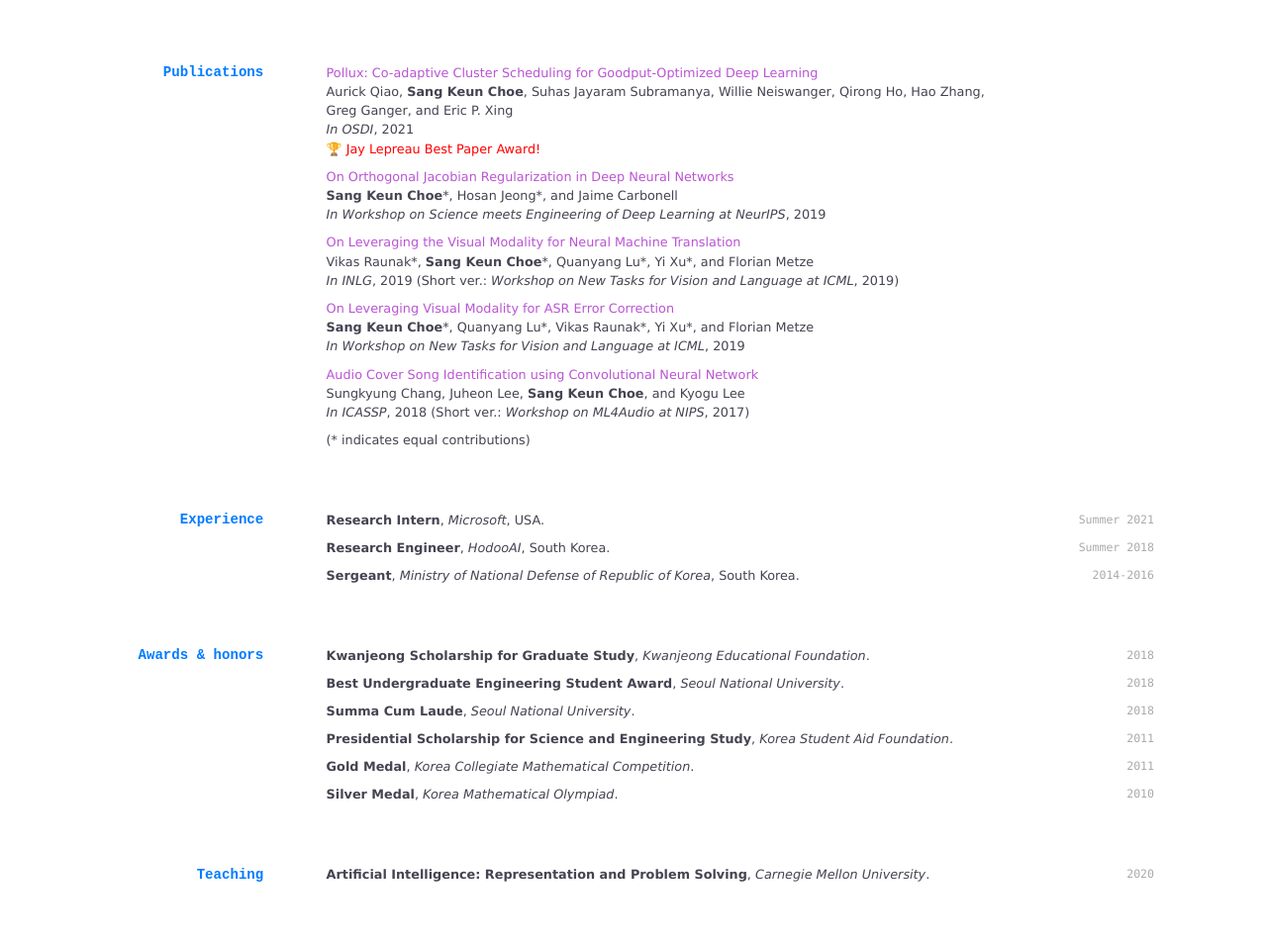
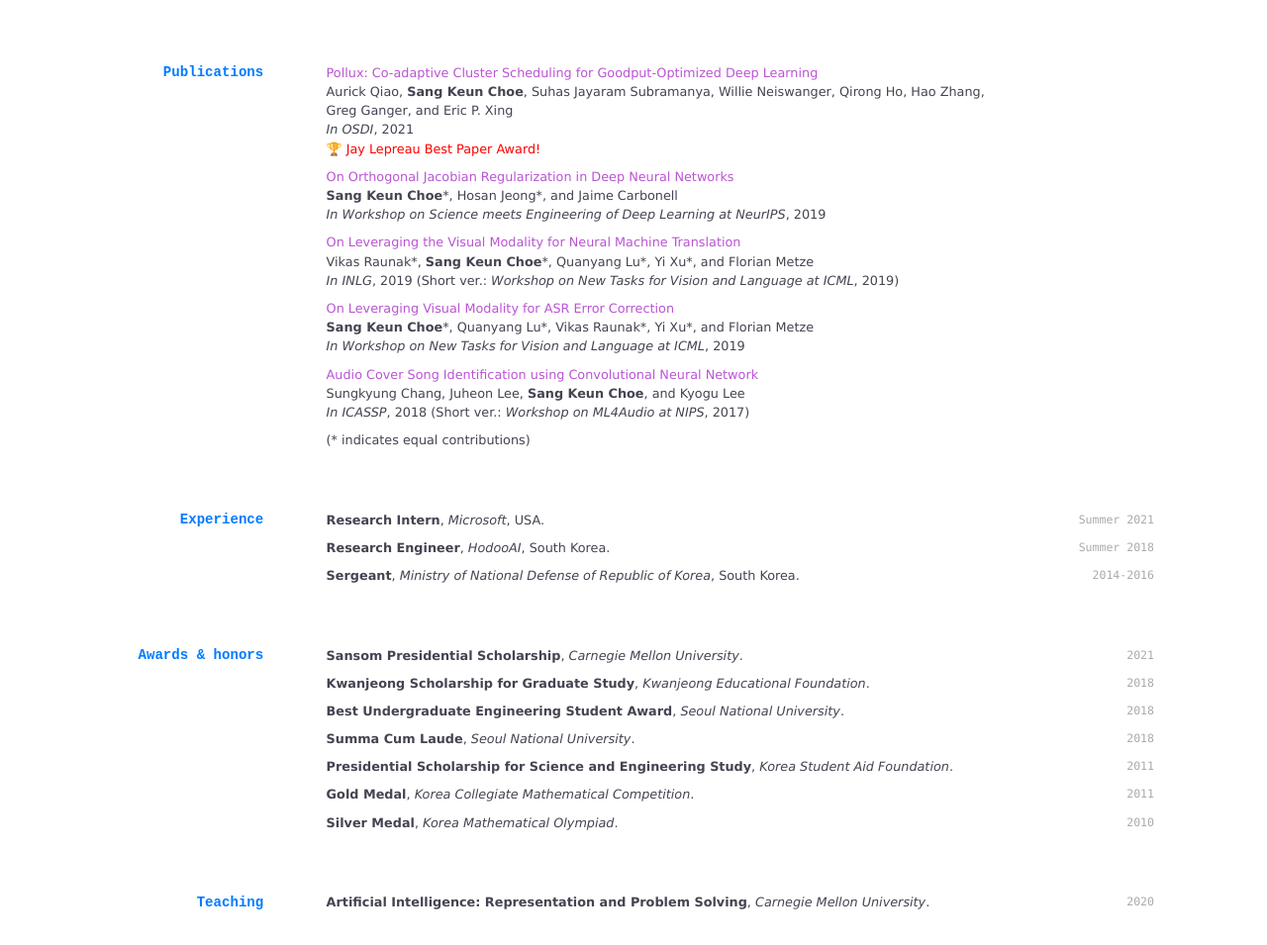
Before and after one commit to sangkeun00/sangkeun00.github.io, a Jekyll site: the page built from index.md, in a window 1280 px wide and 1400 px high, scrolled down 411 px. Shown: the top 955 px of the window at 99% size. Built offline with Jekyll 4.4.1, drawn with Linux system fonts in a browser that asks for light colours; nearby versions of some CDN libraries; a style sheet for code colours, icons or effects is not loaded; some of the changed text lies outside the part shown.

Commit message:
Sansom Presidential Scholarship

```diff
--- a/index.md
+++ b/index.md
@@ -62,6 +62,8 @@
 **Sergeant**, *Ministry of National Defense of Republic of Korea*, South Korea.
 
 ## Awards & honors
+`2021`
+**Sansom Presidential Scholarship**, *Carnegie Mellon University*.
 
 `2018`
 **Kwanjeong Scholarship for Graduate Study**, *Kwanjeong Educational Foundation*.
```
Also changed, not shown: other parts of index.md (+1 -1 lines).
